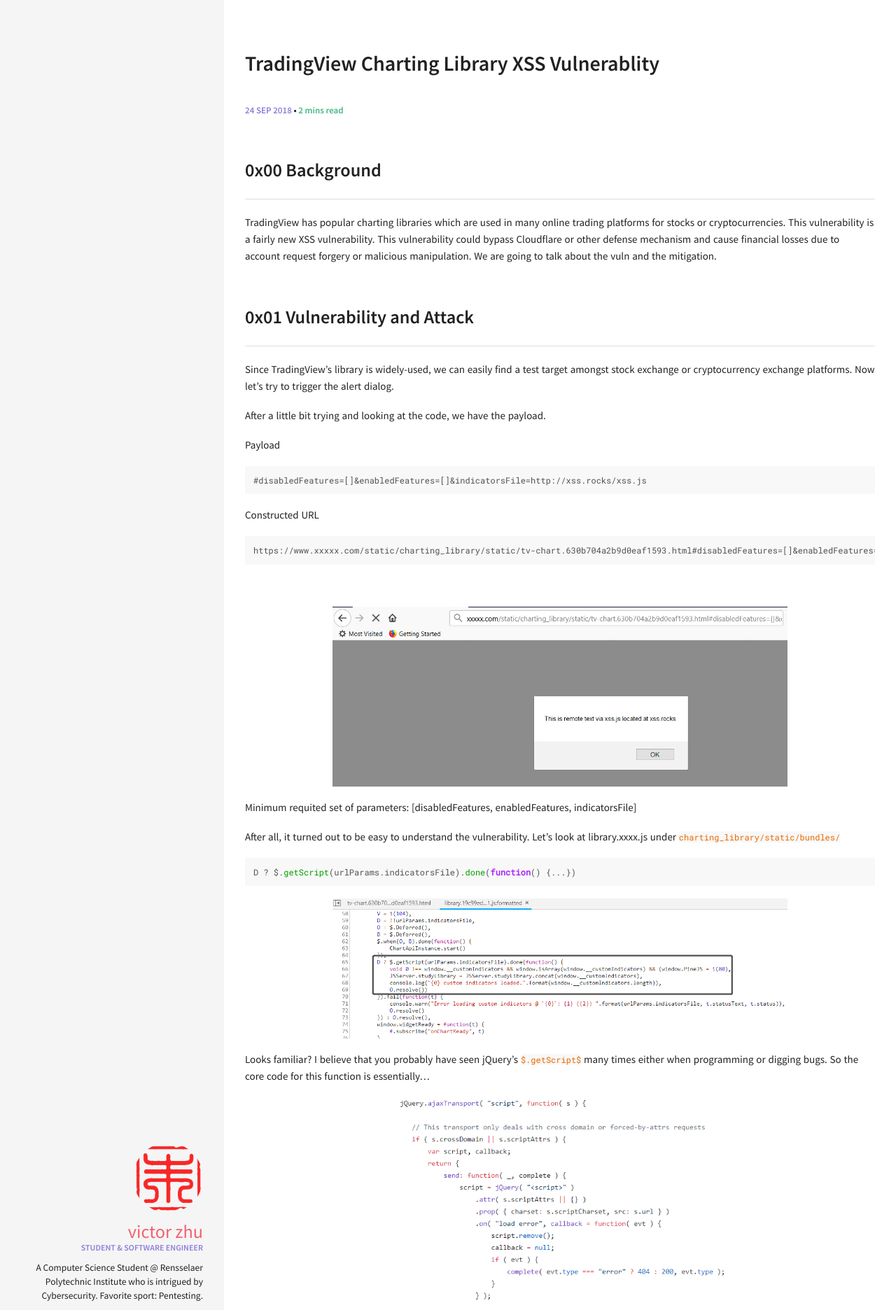
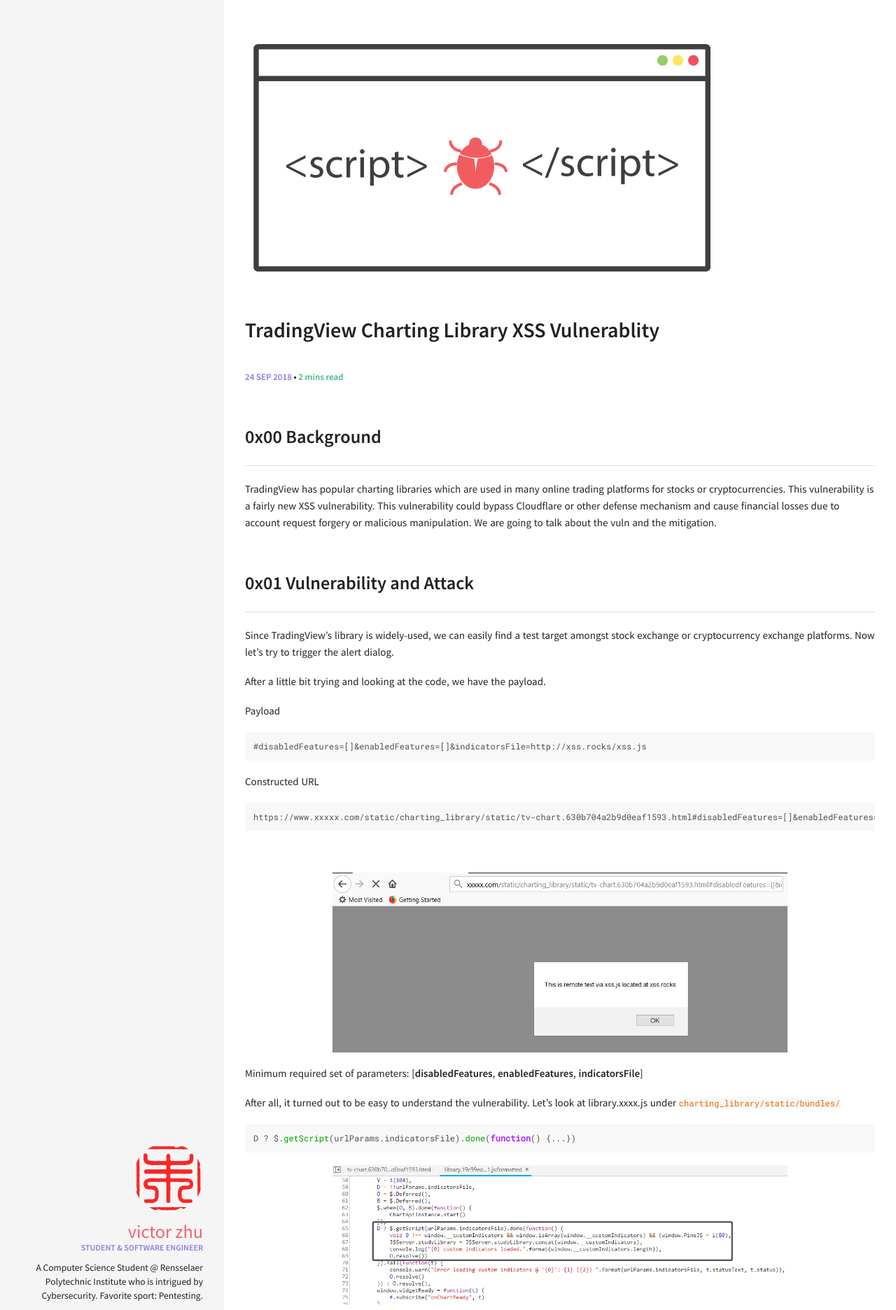
Before and after one commit to SLiNv/SLiNv.github.io, a Jekyll site: the page built from _posts/2018-9-24-tradingview-xss.md, in a window 1280 px wide. Shown: the top 1872 px of the page at 70% size. Built offline with Jekyll 4.4.1, drawn with Linux system fonts in a browser that asks for light colours; comment, search, counter and statistics services are not loaded.

Commit message:
Post Typo and Featured Image

````diff
--- a/_posts/2018-9-24-tradingview-xss.md
+++ b/_posts/2018-9-24-tradingview-xss.md
@@ -5,6 +5,9 @@
 categories: [Vulnerablity]
 comments: true
 tag: ['cybersecurity', 'pentesting', 'infosec', 'Vulnerablity', 'xss', 'TradingView']
+image:
+  feature: tradingview_xss/xss_cover.png
+  show: true
 ---
 
 ## 0x00 Background
@@ -30,7 +33,7 @@
 ![alert][1]{:class="post-image center"}
 
 
-Minimum requited set of parameters: [disabledFeatures, enabledFeatures, indicatorsFile]
+Minimum required set of parameters: [**disabledFeatures**, **enabledFeatures**, **indicatorsFile**]
 
 After all, it turned out to be easy to understand the vulnerability. Let's look at library.xxxx.js under ```charting_library/static/bundles/```
 
````
Also changed, not shown: assets/upload/images/tradingview_xss/xss_cover.png (added).
